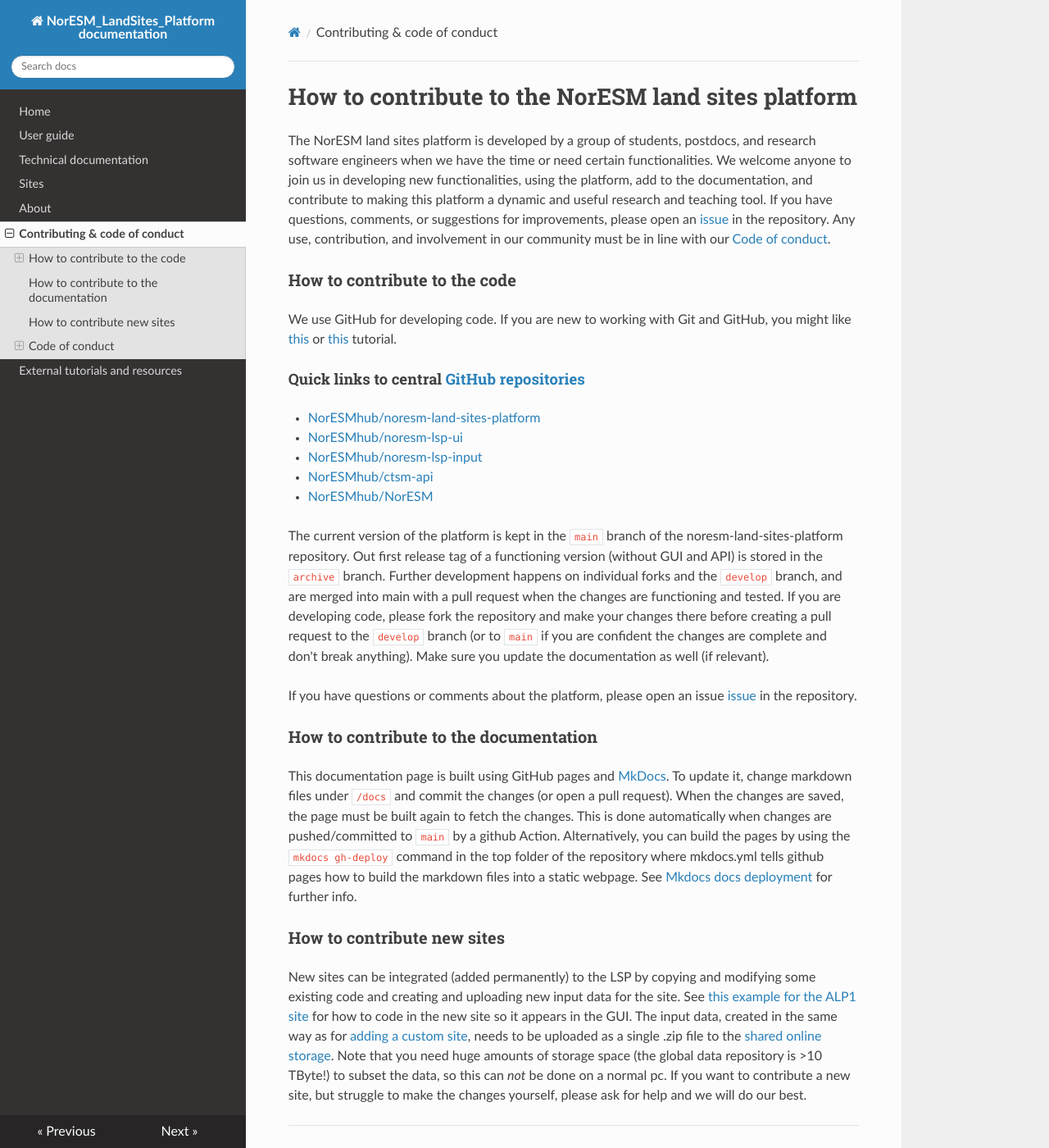
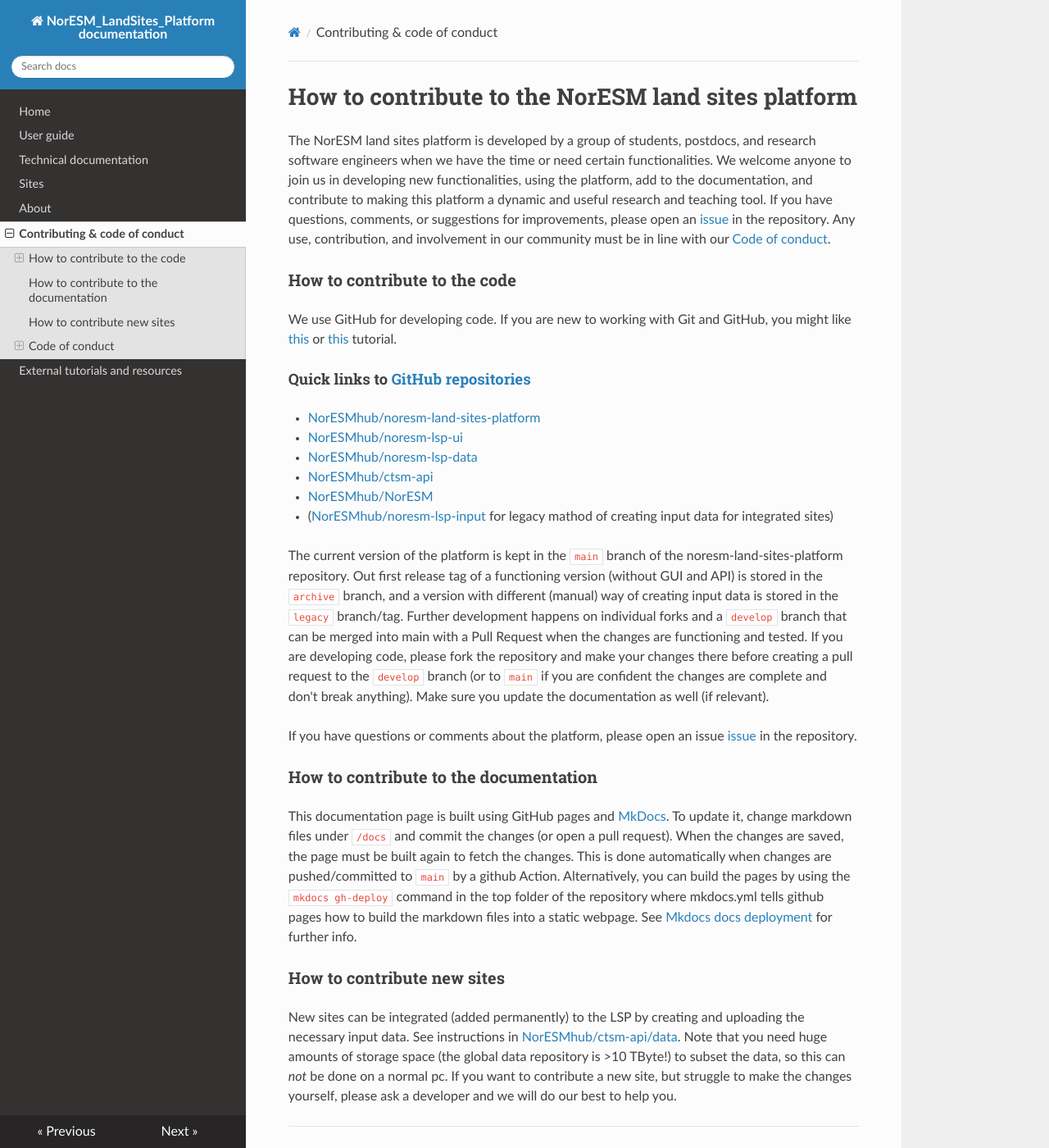
Before and after one commit to NorESMhub/noresm-land-sites-platform, an MkDocs documentation site: the page built from docs/contributing.md, in a window 1280 px wide and 1400 px high. Shown: the whole window at 82% size. Built offline with MkDocs 1.6.1, drawn with Linux system fonts in a browser that asks for light colours; nearby versions of some CDN libraries.

Commit message:
update site instructions

```diff
--- a/docs/contributing.md
+++ b/docs/contributing.md
@@ -6,15 +6,16 @@ The NorESM land sites platform is developed by a group of students, postdocs, an
 
 We use GitHub for developing code. If you are new to working with Git and GitHub, you might like [this](https://kbroman.org/github_tutorial/ "a minimalist intro") or [this](https://docs.github.com/en/get-started/quickstart/hello-world "GitHub's own tutorial") tutorial.
 
-#### Quick links to central [GitHub repositories](https://en.wikipedia.org/wiki/Git "a place to store code with version control")
+#### Quick links to [GitHub repositories](https://en.wikipedia.org/wiki/Git "a place to store code with version control")
 
 - [NorESMhub/noresm-land-sites-platform](https://github.com/NorESMhub/noresm-land-sites-platform)
 - [NorESMhub/noresm-lsp-ui](https://github.com/NorESMhub/noresm-lsp-ui)
-- [NorESMhub/noresm-lsp-input](https://github.com/NorESMhub/noresm-lsp-input)
+- [NorESMhub/noresm-lsp-data](https://github.com/NorESMhub/noresm-lsp-data)
 - [NorESMhub/ctsm-api](https://github.com/NorESMhub/ctsm-api)
 - [NorESMhub/NorESM](https://github.com/NorESMhub/NorESM)
+- ([NorESMhub/noresm-lsp-input](https://github.com/NorESMhub/noresm-lsp-input) for legacy mathod of creating input data for integrated sites)
 
-The current version of the platform is kept in the `main` branch of the noresm-land-sites-platform repository. Out first release tag of a functioning version (without GUI and API) is stored in the `archive` branch. Further development happens on individual forks and the `develop` branch, and are merged into main with a pull request when the changes are functioning and tested. If you are developing code, please fork the repository and make your changes there before creating a pull request to the `develop` branch (or to `main` if you are confident the changes are complete and don't break anything). Make sure you update the documentation as well (if relevant).
+The current version of the platform is kept in the `main` branch of the noresm-land-sites-platform repository. Out first release tag of a functioning version (without GUI and API) is stored in the `archive` branch, and a version with different (manual) way of creating input data is stored in the `legacy` branch/tag. Further development happens on individual forks and a `develop` branch that can be merged into main with a Pull Request when the changes are functioning and tested. If you are developing code, please fork the repository and make your changes there before creating a pull request to the `develop` branch (or to `main` if you are confident the changes are complete and don't break anything). Make sure you update the documentation as well (if relevant).
 
 If you have questions or comments about the platform, please open an issue [issue](https://github.com/NorESMhub/noresm-land-sites-platform/issues) in the repository.
 
@@ -24,8 +25,7 @@ This documentation page is built using GitHub pages and [MkDocs](https://www.mkd
 
 ### How to contribute new sites
 
-New sites can be integrated (added permanently) to the LSP by copying and modifying some existing code and creating and uploading new input data for the site.
-See [this example for the ALP1 site](https://github.com/NorESMhub/noresm-land-sites-platform/blob/develop/resources/config/sites.json?short_path=c514862#L4) for how to code in the new site so it appears in the GUI. The input data, created in the same way as for [adding a custom site](https://noresmhub.github.io/noresm-land-sites-platform/land-sites/), needs to be uploaded as a single .zip file to the [shared online storage](https://ns2806k.webs.sigma2.no/EMERALD/EMERALD_platform/inputdata_noresm_landsites/). Note that you need huge amounts of storage space (the global data repository is >10 TByte!) to subset the data, so this can *not* be done on a normal pc. If you want to contribute a new site, but struggle to make the changes yourself, please ask for help and we will do our best.
+New sites can be integrated (added permanently) to the LSP by creating and uploading the necessary input data. See instructions in [NorESMhub/ctsm-api/data](https://github.com/NorESMhub/ctsm-api/tree/main/data). Note that you need huge amounts of storage space (the global data repository is >10 TByte!) to subset the data, so this can *not* be done on a normal pc. If you want to contribute a new site, but struggle to make the changes yourself, please ask a developer and we will do our best to help you.
 
 --------------------------
 
```
